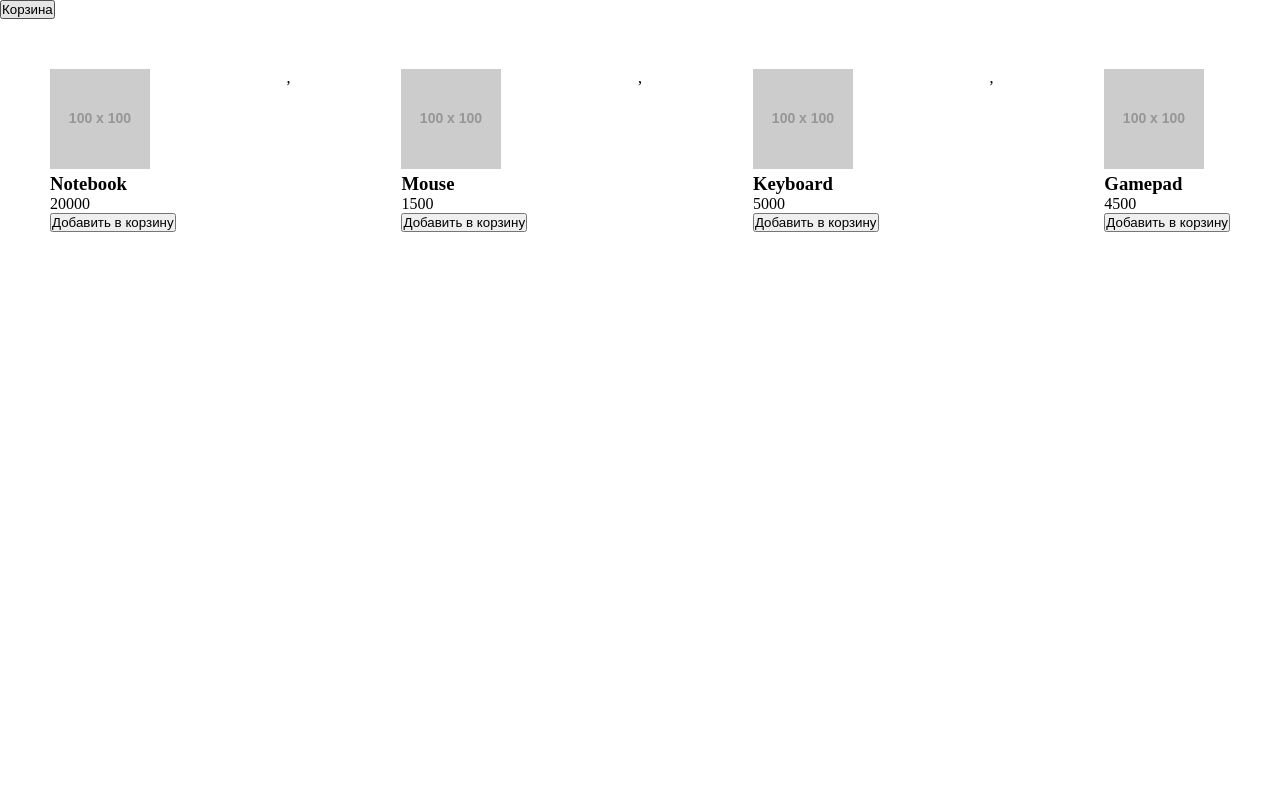
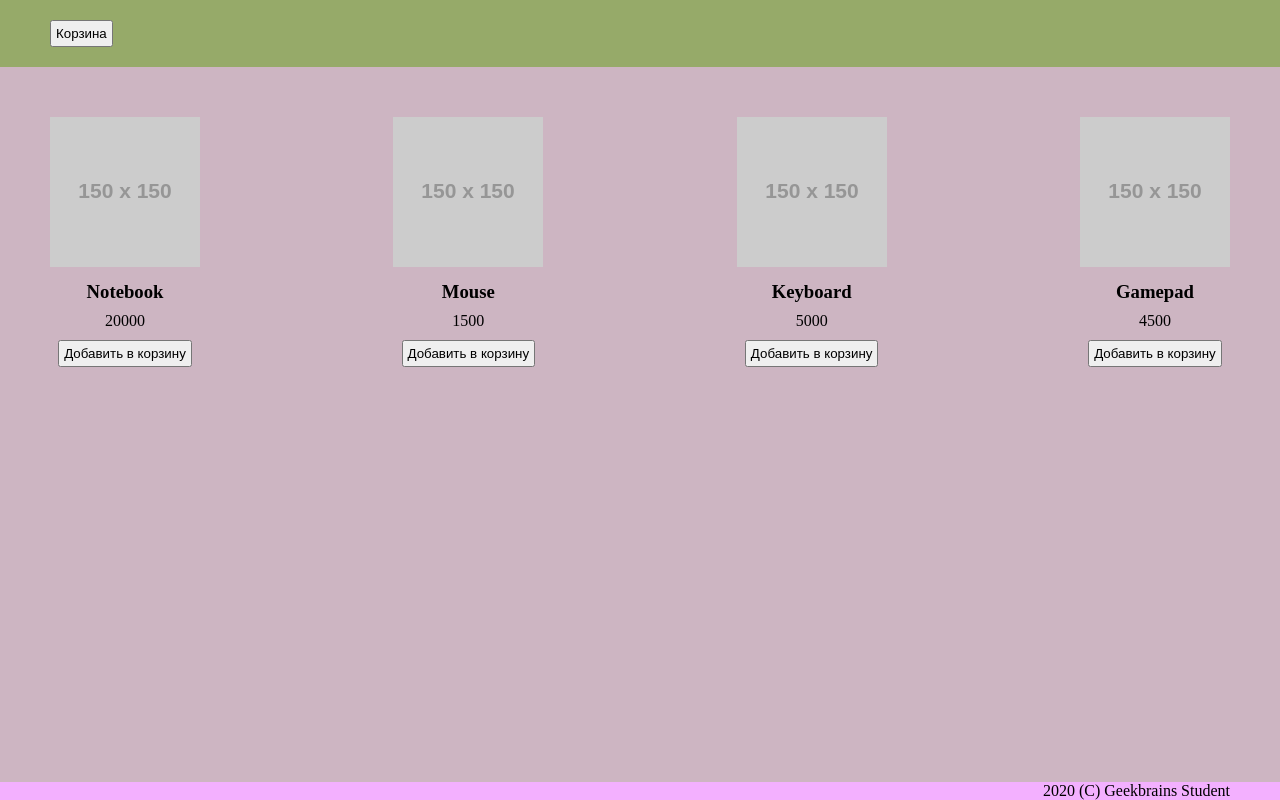
Before and after one commit to VladimirSviridov/js-hw2, a plain HTML site: page project/index.html in a window 1280 px wide. Drawn offline with nearby package versions, Linux system fonts and the light colour scheme; files that its build step writes are made by us from their sources; placeholder pictures from the web are drawn by us.

Commit message:
Create styles, modified js function

```diff
--- /dev/null
+++ b/project/css/_vars.sass
@@ -0,0 +1,3 @@
+$header__color: #96aa69
+$body__color: rgba(153, 104, 131, 0.49)
+$footer__color: #f3b0ff
--- a/project/css/style.sass
+++ b/project/css/style.sass
@@ -1,6 +1,17 @@
+@import "vars"
+
 *
   margin: 0
   padding: 0
+
+html
+    height: 100vh
+
+body
+  display: flex
+  flex-direction: column
+  height: 100%
+
 
 a
   text-decoration: none
@@ -11,14 +22,40 @@ input
 .center
   padding: 0 20px
 
+.header
+  background: $header__color
+
+.btn-cart
+  margin-top: 20px
+  margin-bottom: 20px
+
+button
+  padding: 4px
+
+.main
+  flex: 1 0 auto
+  background: $body__color
+
+  &__inner
+    padding-top: 50px
+
+
 .products
   display: flex
   justify-content: space-between
-  margin-top: 50px
 
 .product-item
+  height: 250px
+  display: flex
+  flex-direction: column
+  align-items: center
+  justify-content: space-between
 
 
+.footer
+  display: flex
+  justify-content: flex-end
+  background: $footer__color
 
 @media (min-width: 575.98px)
   .center
--- a/project/index.html
+++ b/project/index.html
@@ -9,12 +9,18 @@
     <title>Интернет-магазин</title>
 </head>
 <body>
-<header>
+<header class="header center">
     <button class="btn-cart" type="button">Корзина</button>
 </header>
-<main class="center">
-    <div class="products"></div>
+<main class="main center">
+    <div class="main__inner">
+        <div class="products"></div>
+    </div>
+
 </main>
+<footer class="footer center">
+    2020 (C) Geekbrains Student
+</footer>
 <script src="./js/main.js"></script>
 </body>
 </html>
--- a/project/js/main.js
+++ b/project/js/main.js
@@ -5,21 +5,54 @@ const products = [
     {id: 4, title: 'Gamepad', price: 4500},
 ];
 
-const renderProduct = (title, price, img = "https://placehold.it/100x100") => {
-    return `<div class="product-item">
+/**
+ * Функция, создающая строчный литерал, содержащий параметры продаваемого объекта
+ * Добавил в нее data атрибут и стандартные значения
+ * @param title
+ * @param price
+ * @param id
+ * @param img
+ * @returns {string}
+ */
+const renderProduct = (title = "The thing", price = "100500", id = "0",
+                       img = "https://placehold.it/150x150/333") => {
+    return `<div class="product-item" data-id = "${id}">
             <div><img src="${img}" alt=""></div>
             <h3>${title}</h3>
             <p>${price}</p>
-            <button class="by-btn">Добавить в корзину</button>
+            <button class="buy-btn">Добавить в корзину</button>
           </div>`;
 };
 
-const renderProducts = (list) => {
-    const productList = list.map((good) => {
-        return renderProduct(good.title, good.price);
-    });
-    console.log(productList);
+//Нашел два схожих способа упрощения написания
+//Применил деструктуризацию массива products
+//Первый через цикл for
+/*let productList = [];
+const items = () => {
+    for (let i = 0; i < products.length; i++){
+        let {id, title, price} = products[i];
+        productList += renderProduct(title, price, id);
+    }
     document.querySelector('.products').innerHTML = productList;
 };
+items(products);*/
 
-renderProducts(products);
+//Второй через метод forEach
+let productList = [];
+products.forEach(product => {
+    let {id, title, price} = product;
+    productList += renderProduct(title, price, id);
+});
+document.querySelector('.products').innerHTML = productList;
+
+//К сожалению, я не понял, почему в данных случаях "," не появляется,
+//а в методе map из лекции появляется.
+
+
+/*const renderProducts = (list) => {
+    const productList = list.map((good) => {
+        return renderProduct(good.title, good.price, good.id);
+    });
+    document.querySelector('.products').innerHTML = productList;
+};
+renderProducts(products);*/
```
